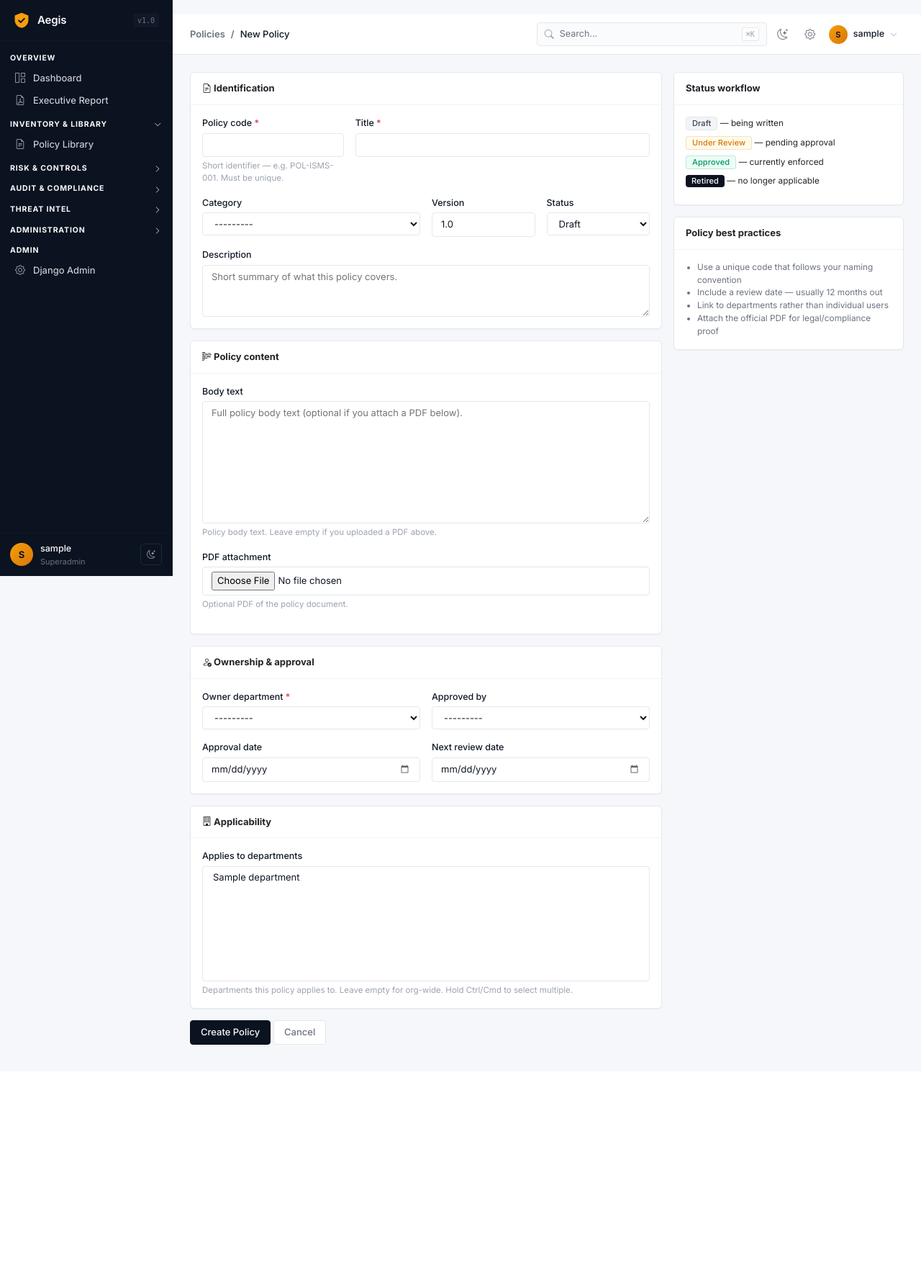
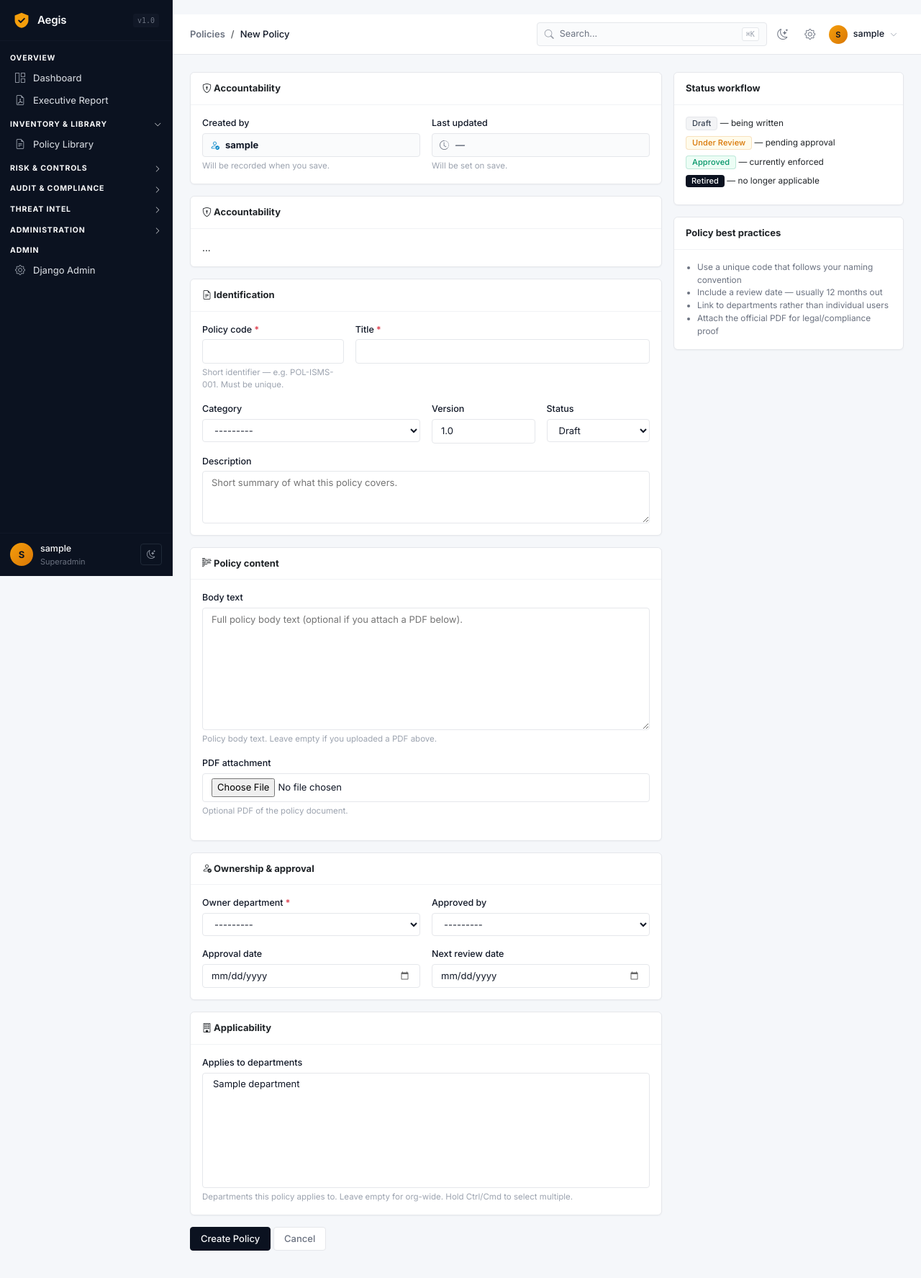
Before and after one commit to SujalAdhikari-Hacker/GRC-Nexus, a Django app: page /policies/new/ in a window 1280 px wide. Shown: the whole page at 72% size. Before the commit the page ends 1451 px from the top, so only its background shows below. Run offline with Django 4.2, Linux system fonts and the light colour scheme; a user stored in the database is signed in; tables that the repository leaves empty hold one stand-in row (values such as "Sample post"); some libraries are stand-ins or nearby versions.

Commit message:
Policy form: accountability card at top, matching Asset form pattern

```diff
--- a/app/policies/admin.py
+++ b/app/policies/admin.py
@@ -12,10 +12,11 @@ class PolicyCategoryAdmin(SimpleHistoryAdmin):
 class PolicyAdmin(SimpleHistoryAdmin):
     list_display = (
         'code', 'title', 'category', 'version', 'status',
-        'owner_dept', 'approval_date', 'next_review_date'
+        'owner_dept', 'approval_date', 'next_review_date',
+        'created_by', 'updated_by'
     )
     list_filter = ('status', 'category', 'owner_dept')
     search_fields = ('code', 'title', 'description')
     filter_horizontal = ('applies_to_departments',)
-    readonly_fields = ('created_at', 'updated_at')
+    readonly_fields = ('created_at', 'updated_at', 'created_by', 'updated_by')
     date_hierarchy = 'approval_date'
--- a/app/policies/models.py
+++ b/app/policies/models.py
@@ -50,6 +50,16 @@ class Policy(models.Model):
     )
     created_at = models.DateTimeField(auto_now_add=True)
     updated_at = models.DateTimeField(auto_now=True)
+    created_by = models.ForeignKey(
+        'core.User', on_delete=models.SET_NULL, null=True, blank=True,
+        related_name='created_policies', editable=False,
+        help_text='User who created this record (auto-set).'
+    )
+    updated_by = models.ForeignKey(
+        'core.User', on_delete=models.SET_NULL, null=True, blank=True,
+        related_name='updated_policies', editable=False,
+        help_text='User who last updated this record (auto-set).'
+    )
 
     history = HistoricalRecords()
 
--- a/app/policies/views.py
+++ b/app/policies/views.py
@@ -84,6 +84,9 @@ class PolicyCreateView(DepartmentScopedMixin, CreateView):
 
     def form_valid(self, form):
         from django.contrib import messages
+        # Lock accountability to the logged-in user — not editable from the form
+        form.instance.created_by = self.request.user
+        form.instance.updated_by = self.request.user
         response = super().form_valid(form)
         messages.success(self.request, f'Policy {self.object.code} created.')
         return response
@@ -99,6 +102,8 @@ class PolicyUpdateView(DepartmentScopedMixin, UpdateView):
 
     def form_valid(self, form):
         from django.contrib import messages
+        # updated_by tracks the last editor; created_by stays as the original creator
+        form.instance.updated_by = self.request.user
         response = super().form_valid(form)
         messages.success(self.request, f'Policy {self.object.code} updated.')
         return response
--- a/app/templates/policies/policy_form.html
+++ b/app/templates/policies/policy_form.html
@@ -21,6 +21,67 @@
             {% csrf_token %}
             {% if form.non_field_errors %}<div class="alert alert-danger">{{ form.non_field_errors }}</div>{% endif %}
 
+            {# ─────────── Accountability (locked) ─────────── #}
+            <div class="card mb-3">
+                <div class="card-header bg-white">
+                    <strong><i class="bi bi-shield-lock"></i> Accountability</strong>
+                </div>
+                <div class="card-body">
+                    <div class="row g-3">
+                        <div class="col-md-6">
+                            <label class="form-label">Created by</label>
+                            <div class="form-control" style="background: var(--surface-2); display: flex; align-items: center; gap: 8px;">
+                                <i class="bi bi-person-check" style="color: #0284C7;"></i>
+                                <strong>
+                                    {% if form.instance.created_by %}
+                                        {{ form.instance.created_by.username }}
+                                    {% elif form.instance.pk %}
+                                        <em class="text-muted">Legacy — no creator recorded</em>
+                                    {% else %}
+                                        {{ request.user.username }}
+                                    {% endif %}
+                                </strong>
+                            </div>
+                            <div class="form-text small">
+                                {% if form.instance.created_at %}
+                                    {{ form.instance.created_at|date:"Y-m-d H:i" }}
+                                {% else %}
+                                    Will be recorded when you save.
+                                {% endif %}
+                            </div>
+                        </div>
+                        <div class="col-md-6">
+                            <label class="form-label">Last updated</label>
+                            <div class="form-control" style="background: var(--surface-2); display: flex; align-items: center; gap: 8px;">
+                                <i class="bi bi-clock-history" style="color: #6B7280;"></i>
+                                <strong>
+                                    {% if form.instance.updated_by %}
+                                        {{ form.instance.updated_by.username }}
+                                    {% else %}
+                                        <em class="text-muted">—</em>
+                                    {% endif %}
+                                </strong>
+                            </div>
+                            <div class="form-text small">
+                                {% if form.instance.updated_at %}
+                                    {{ form.instance.updated_at|date:"Y-m-d H:i" }}
+                                {% else %}
+                                    Will be set on save.
+                                {% endif %}
+                            </div>
+                        </div>
+                    </div>
+                </div>
+            </div>
+{# ─────────── Accountability (locked) ─────────── #}
+<div class="card mb-3">
+    <div class="card-header bg-white">
+        <strong><i class="bi bi-shield-lock"></i> Accountability</strong>
+    </div>
+    <div class="card-body">
+        ...
+    </div>
+</div>
             {# Identification #}
             <div class="card mb-3">
                 <div class="card-header bg-white"><strong><i class="bi bi-file-earmark-text"></i> Identification</strong></div>
```
Also changed, not shown: app/templates/policies/policy_detail.html (+34 -0 lines), app/policies/migrations/0003_historicalpolicy_created_by_and_more.py (added).
